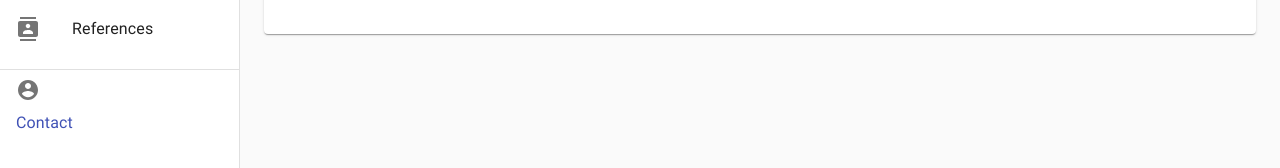
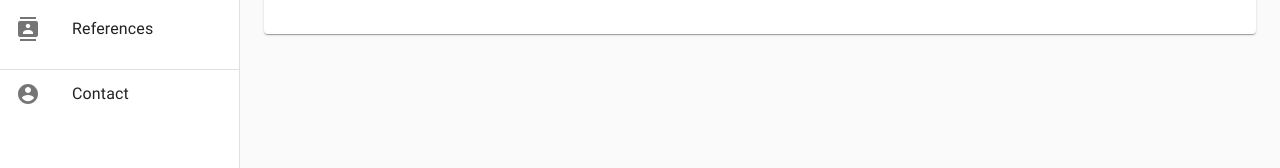
Before and after one commit to slynagh/resume-app, a React (Create React App) app: page / in a window 1280 px wide. Shown: the part 428-596 px from the top of the page. Built offline with nearby package versions, Linux system fonts and the light colour scheme.

Commit message:
Fixed contact menu item formatting

```diff
--- a/src/components/Menu.js
+++ b/src/components/Menu.js
@@ -17,7 +17,10 @@ function Menu(props) {
         }
     }
 
-    //selected={ (currentPageIndex === index) ? "true" : "false"}
+    function onContactClick(){
+        window.open("mailto:stevelynagh@hotmail.com?subject=Let's work together!", "_blank");
+    }
+
     return (
         <nav>
             <List>
@@ -30,13 +33,13 @@ function Menu(props) {
         }
 
                 <ListItem divider />
-                <ListItem>
-                    <Link element="a" href="mailto:stevelynagh@hotmail.com?subject=Let's work together!" rel="noopener noreferrer" target="_blank">
+                <ListItem component="li" key={props.structure.length} button onClick={onContactClick}>
+                    {/* <Link element="a" href="mailto:stevelynagh@hotmail.com?subject=Let's work together!" rel="noopener noreferrer" target="_blank"> */}
                     <ListItemIcon><IconUser /></ListItemIcon>
                     <ListItemText>
                         Contact
                     </ListItemText>
-                    </Link></ListItem>
+                    </ListItem>
             </List>
         </nav>
     )
```
